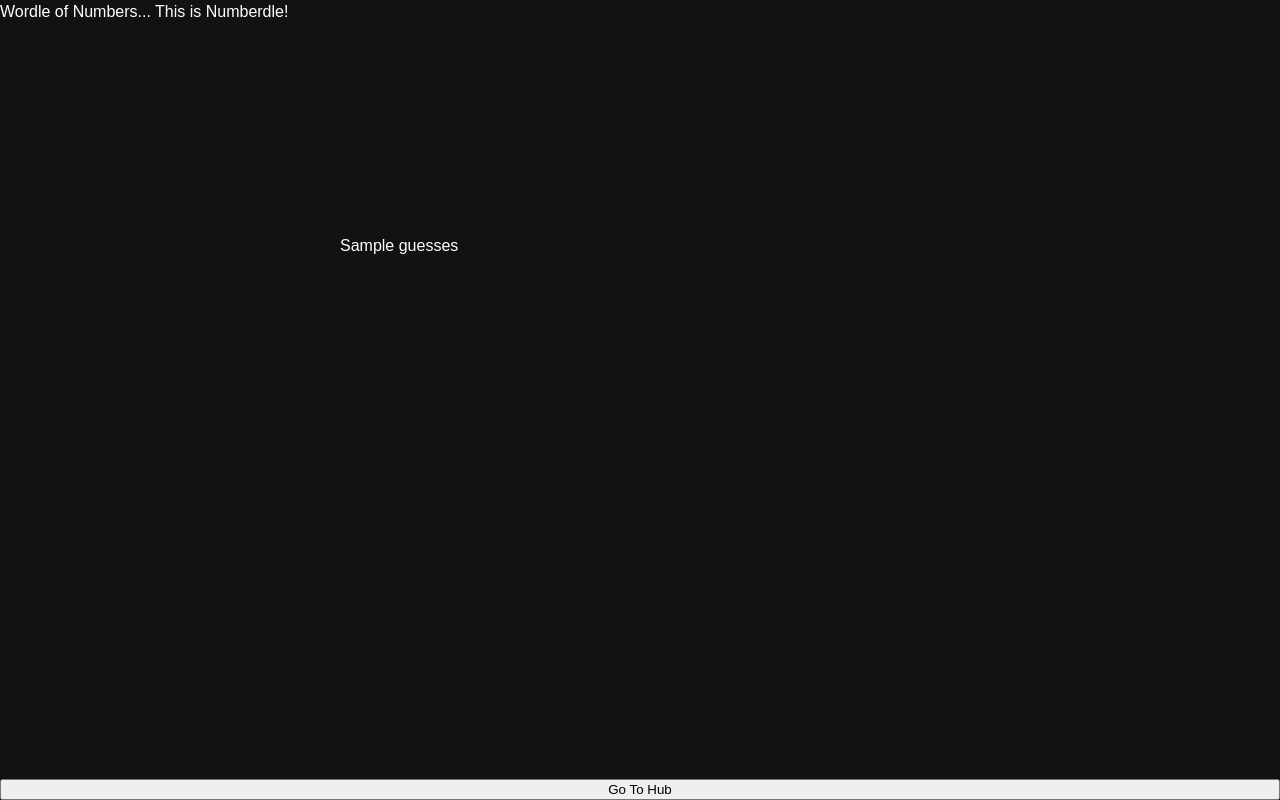
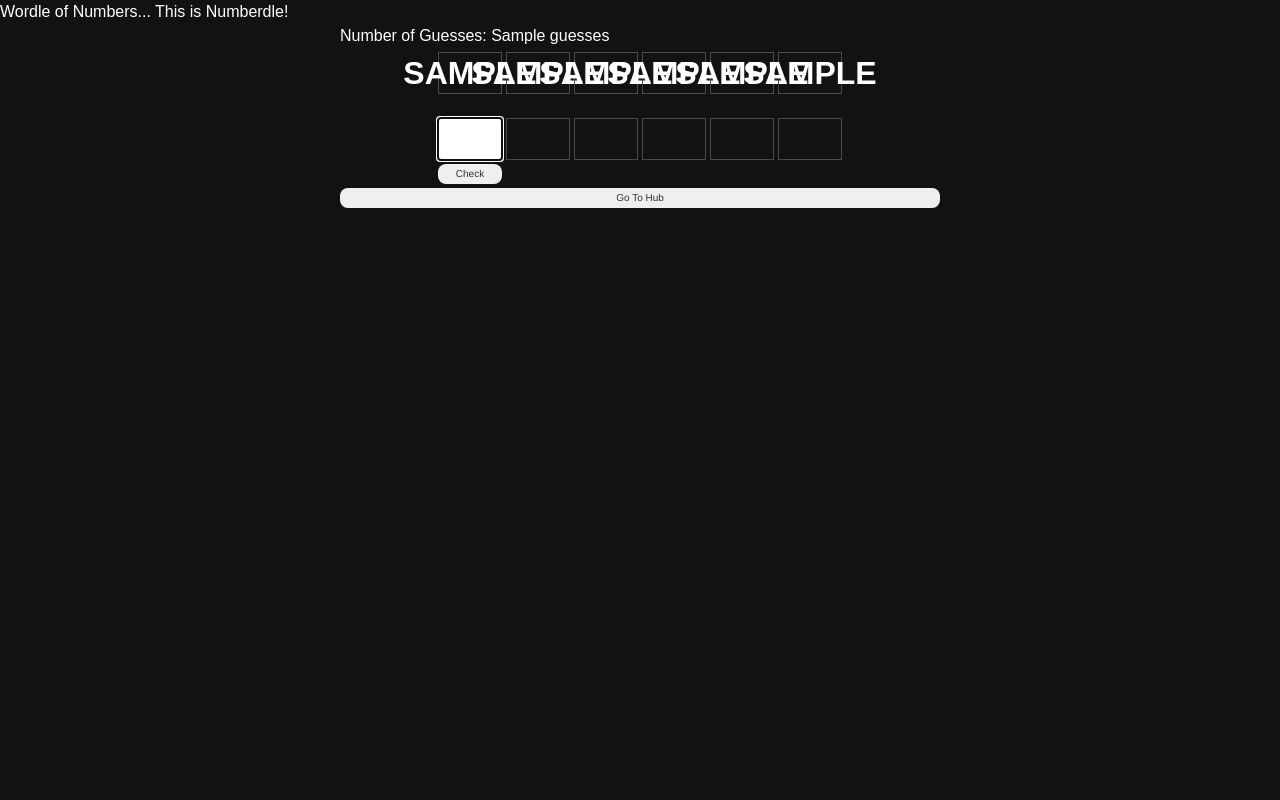
Before and after one commit to shaurya3shah/myFirstDjangoSite, a Django app: template helloapp/templates/helloapp/numberdle.html in a window 1280 px wide. Run offline with Django 4.2, Linux system fonts and the light colour scheme; the template is opened without the code that fills it: most values are stand-ins (such as "Sample title", 1, 10 or a date in 2020).

Commit message:
lots of UX improvements

```diff
--- a/helloapp/static/helloapp/wordle_style.css
+++ b/helloapp/static/helloapp/wordle_style.css
@@ -28,15 +28,17 @@ button {
   --gray-key: #818384;
 
   --green-correct: #538d4e;
-  --yellow-present: #b59f3b;
+  --blue-correct: #2986cc;
+  --yellow-present: #ffe599;
   --dark-absent: #3a3a3c;
   --light-input: #ffffff;
 
   /* Text */
   --light-text: #ffffff;
 
-  /* Borger */
+  /* Border */
   --gray-border: #3a3a3c;
+  --yellow-border: #4b4b4d;
 }
 
 .dark-mode {
@@ -79,7 +81,6 @@ main {
   display: flex;
   flex-direction: column;
   justify-content: space-between;
-  height: 100%;
 }
 
 aside {
@@ -115,7 +116,7 @@ header {
 .board {
   display: grid;
   align-content: center;
-  grid-template-rows: repeat(5, 4em);
+  grid-template-rows: repeat(4em);
   gap: 0.25em;
 }
 
@@ -130,7 +131,7 @@ header {
 
 .tile {
   color: var(--light-text);
-  border: 0.05em solid var(--gray-border);
+  border: 0.05em solid var(--yellow-border);
 
   font-size: 2em;
   font-weight: bold;
@@ -279,10 +187,10 @@ header {
   font-family: "Haas Grot Text R Web", "Helvetica Neue", Helvetica, Arial, sans-serif;
   font-size: 10px;
   font-weight: 500;
-  line-height: 1px;
+  line-height: 10px;
   list-style: none;
   margin: 0;
-  padding: 1px 1px;
+  padding: 5px 5px;
   text-align: center;
   transition: all 200ms;
   vertical-align: baseline;
--- a/helloapp/templates/helloapp/numberdle.html
+++ b/helloapp/templates/helloapp/numberdle.html
@@ -14,12 +14,26 @@
     <main>
       <div class="board">
     {% load static %}
-        <p>{{numberdle_obj.guesses}}</p>
-    {% if numberdle_obj.guesses == 0 %}
+        <p>Number of Guesses: {{numberdle_obj.guesses}}</p>
+            {% if numberdle_obj %}
                 <form action="{% url 'helloapp:check_numberdle' %}" method="post">
                 {% csrf_token %}
-        <div id="row-1" class="board__row">
-          <input class="tile--input" type="text" name="player_guess_1" autofocus>
+                    {% for row in numberdle_obj.board %}
+                    <div class="board__row">
+                        <span class="tile">{{row.0}}</span>
+                        <span class="tile">{{row.1}}</span>
+                        <span class="tile">{{row.2}}</span>
+                        <span class="tile">{{row.3}}</span>
+                        <span class="tile">{{row.4}}</span>
+                        <span class="tile">{{row.5}}</span>
+                    </div>
+                    <br>
+                    {% endfor %}
+                    {% if numberdle_obj.correct_guesses == 5 %}
+                        <p>Congratulations! You guessed all 5 numbers correctly!</p>
+                    {% else %}
+                    <div id="row-input" class="board__row">
+                      <input class="tile--input" type="text" name="player_guess" autofocus>
                       <span class="tile"></span>
                       <span class="tile"></span>
                       <span class="tile"></span>
@@ -27,54 +41,11 @@
                       <span class="tile"></span>
                       <input type="submit" class="button-input" value="Check">
                     </div>
+                    {% endif %}
                 </form>
-        <div id="row-2" class="board__row">
-          <input class="tile--input" type="text">
-          <span class="tile"></span>
-          <span class="tile"></span>
-          <span class="tile"></span>
-          <span class="tile"></span>
-          <span class="tile"></span>
-          <button class="button-input" disabled>Check</button>
+            {% endif %}
+          <input type="submit" class="button-input" value="Go To Hub" onclick="location.href = '/helloapp/';">
         </div>
-
-        <div id="row-3" class="board__row">
-          <input class="tile--input" type="text">
-          <span class="tile"></span>
-          <span class="tile"></span>
-          <span class="tile"></span>
-          <span class="tile"></span>
-          <span class="tile"></span>
-          <button class="button-input" disabled>Check</button>
-        </div>
-
-        <div id="row-4" class="board__row">
-          <input class="tile--input" type="text">
-          <span class="tile"></span>
-          <span class="tile"></span>
-          <span class="tile"></span>
-          <span class="tile"></span>
-          <span class="tile"></span>
-          <button class="button-input" disabled>Check</button>
-        </div>
-
-        <div id="row-5" class="board__row">
-          <input class="tile--input" type="text">
-          <span class="tile"></span>
-          <span class="tile"></span>
-          <span class="tile"></span>
-          <span class="tile"></span>
-          <span class="tile"></span>
-          <button class="button-input" disabled >Check</button>
-        </div>
-      </div>
-
-    {% else %}
-
-    {% endif %}
-
     </main>
-
-    <input type="submit" value="Go To Hub" onclick="location.href = '/helloapp/';">
 </body>
 </html>
--- a/helloapp/views.py
+++ b/helloapp/views.py
@@ -123,7 +123,7 @@ def check_numberdle(request):
     numberdle_obj = request.session['numberdle_obj']
     numberdle_obj.guesses += 1
 
-    player_guess = int(request.POST.get("player_guess_" + str(numberdle_obj.guesses)))
+    player_guess = int(request.POST.get("player_guess"))
 
     print(numberdle_obj.secret_numbers)
 
```
Also changed, not shown: other parts of helloapp/static/helloapp/wordle_style.css (+0 -93 lines), helloapp/models/numberdle.py (+14 -5 lines). Lines whose indentation alone changed are shown as unchanged.
